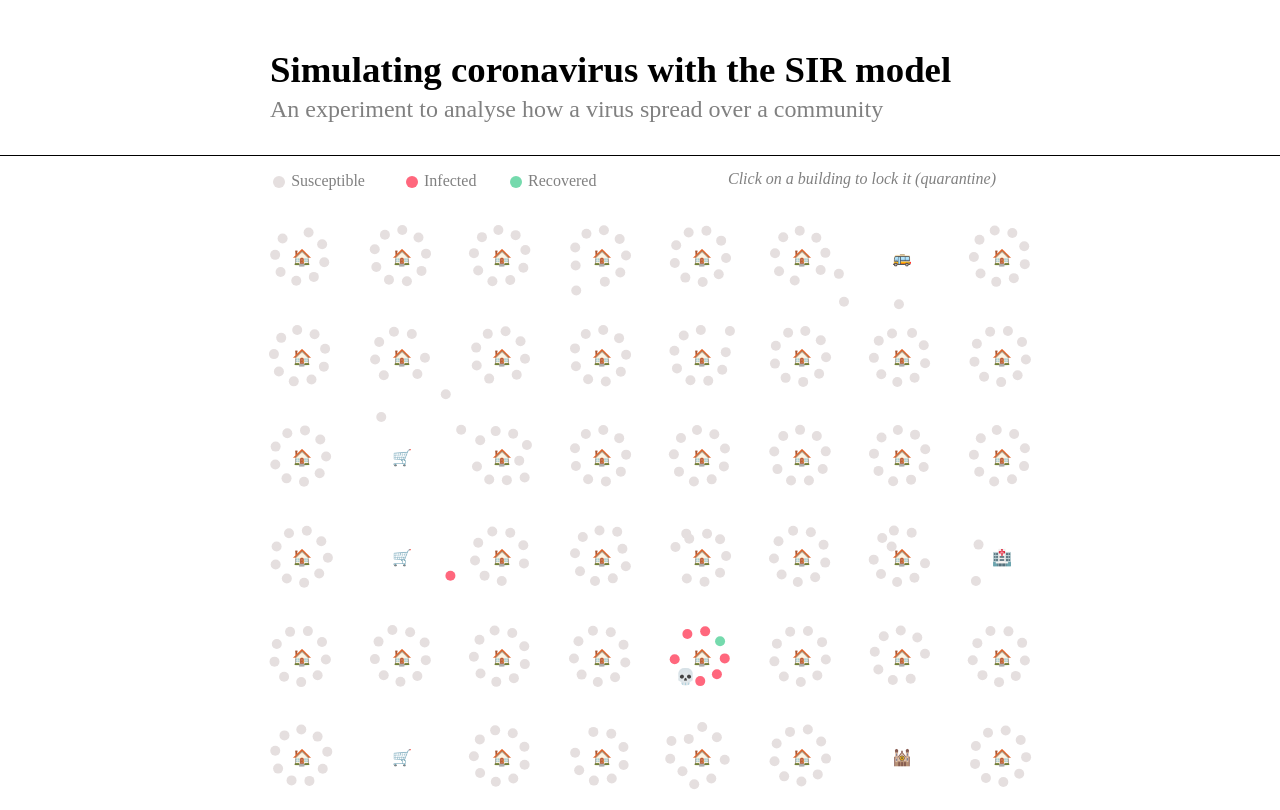
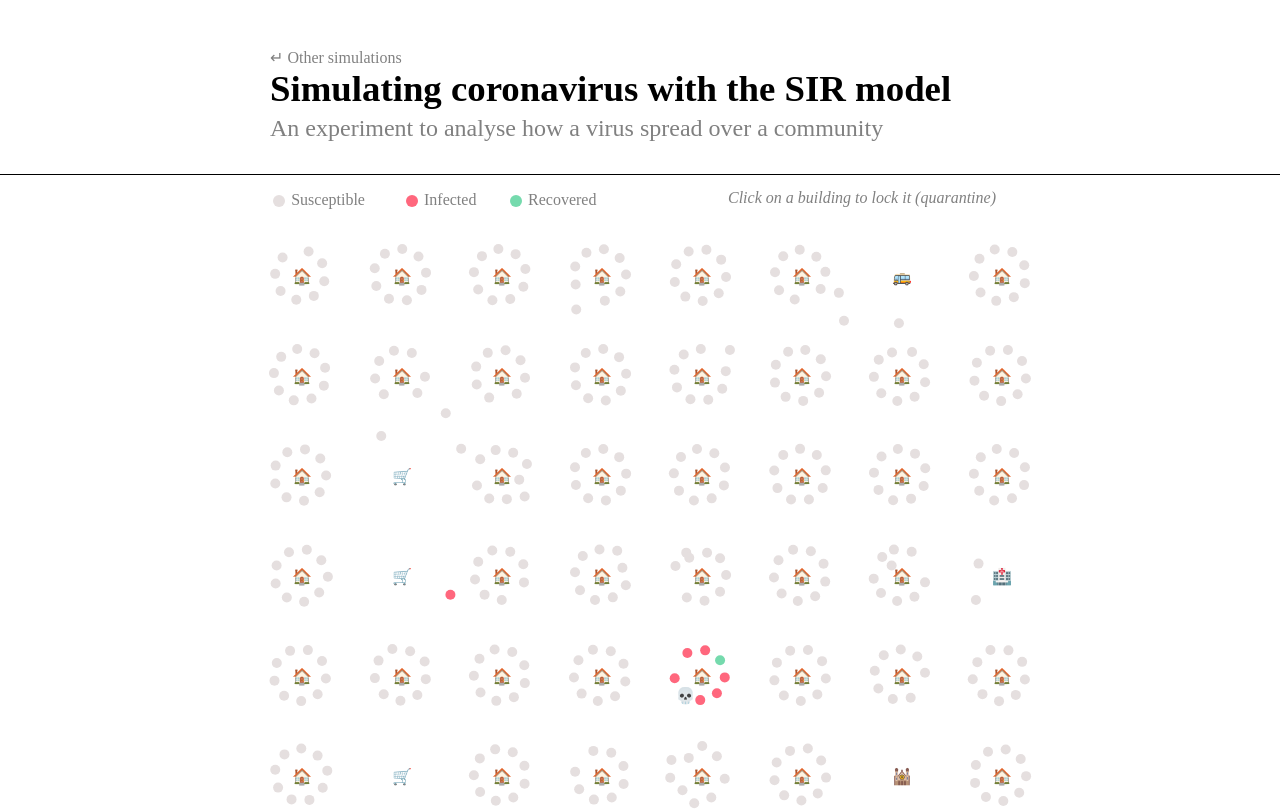
Before and after one commit to token-cjg/coronavirus-simulation, a React (Create React App) app: page / in a window 1280 px wide. Shown: the top 810 px of the page. Built offline with nearby package versions, Linux system fonts and the light colour scheme; a web font is replaced by a local one.

Commit message:
Add link to homepage

```diff
--- a/src/App.js
+++ b/src/App.js
@@ -98,6 +98,7 @@ function App() {
   return (
     <div className={styles.container}>
       <div className={styles.header}>
+        <a href="/" style={{ color: 'gray', textDecoration: 'none' }}>↵ Other simulations</a>
         <h3>Simulating coronavirus with the SIR model</h3>
         <h2>An experiment to analyse how a virus spread over a community</h2>
       </div>
```
Also changed, not shown: 8 other files (tests, documents, lock files or other folders).
